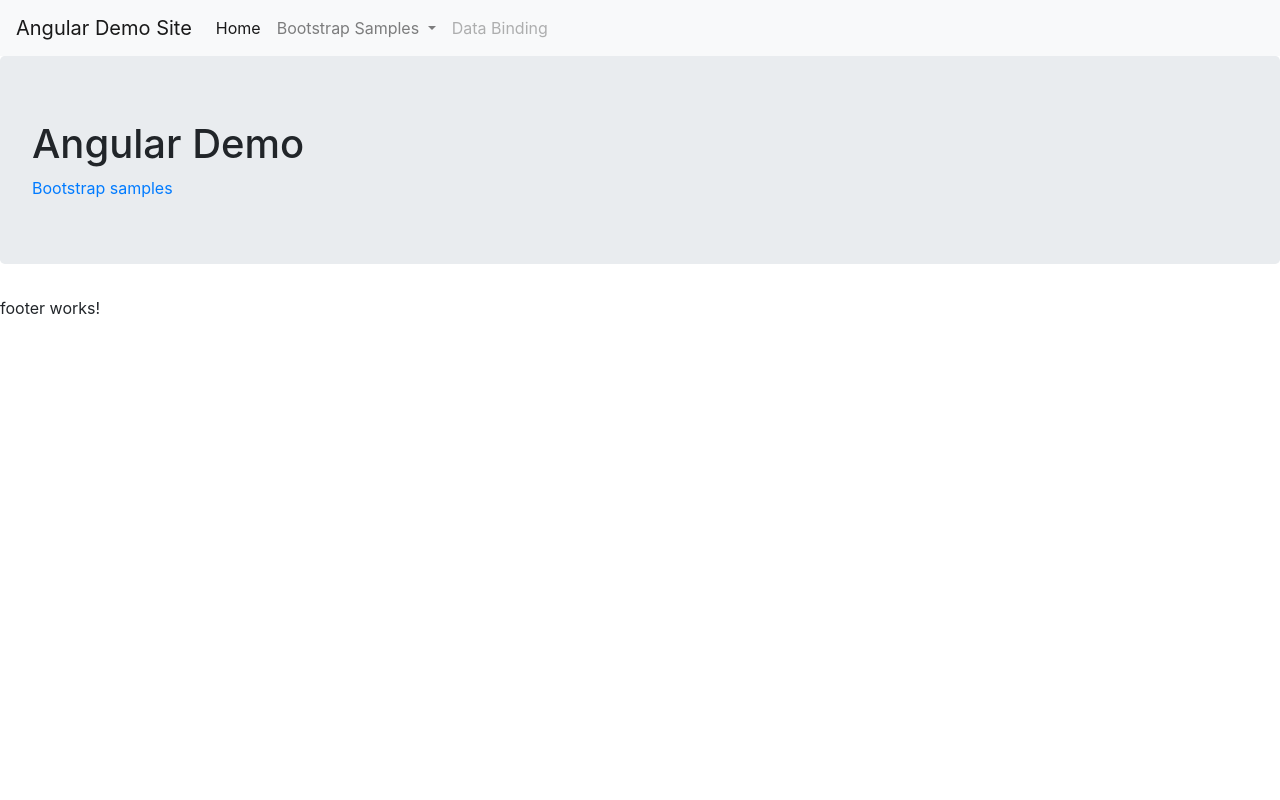
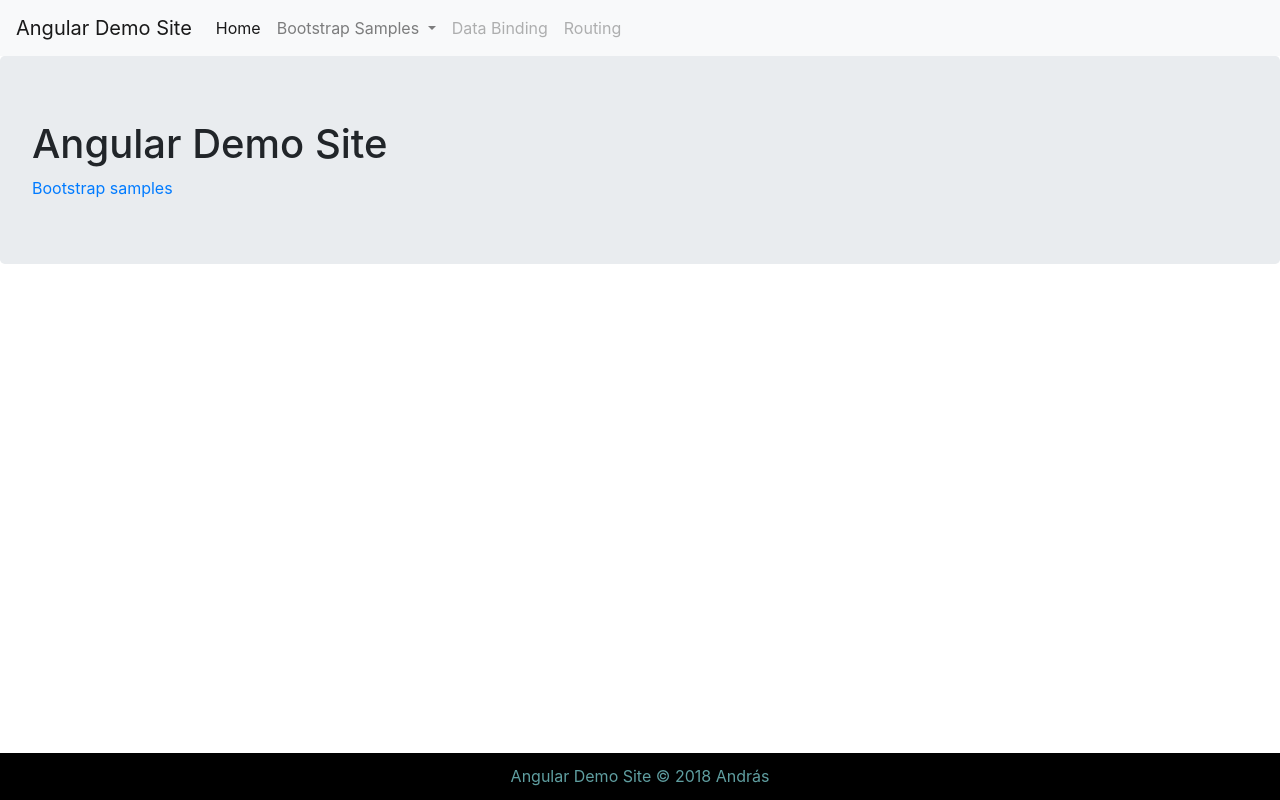
Before and after one commit to asszem/AngularDemo, an Angular app: page /landing-page in a window 1280 px wide. Built offline with nearby package versions, Linux system fonts and the light colour scheme.

Commit message:
Implement fixed sticky bottom footer

```diff
--- a/src/app/footer/footer.component.css
+++ b/src/app/footer/footer.component.css
@@ -0,0 +1,10 @@
+.footer {
+    position: absolute;
+    vertical-align: middle;
+    bottom: 0;
+    width: 100%;
+    background-color: black;
+    padding: 5px;
+    color: cadetblue;
+    line-height: 0.3;
+}
--- a/src/app/footer/footer.component.html
+++ b/src/app/footer/footer.component.html
@@ -1,3 +1,4 @@
-<p>
-  footer works!
-</p>
+<footer class="footer font-small blue">
+  <div class="footer-copyright text-center py-3">Angular Demo Site © 2018 András
+  </div>
+</footer>
--- a/src/app/header/header.component.html
+++ b/src/app/header/header.component.html
@@ -33,6 +33,9 @@
       <li class="nav-item">
         <a class="nav-link disabled" href="#">Data Binding</a>
       </li>
+      <li class="nav-item">
+        <a class="nav-link disabled" href="#">Routing</a>
+      </li>
     </ul>
   </div>
 </nav>
--- a/src/app/landing-page/landing-page.component.ts
+++ b/src/app/landing-page/landing-page.component.ts
@@ -6,7 +6,7 @@ import { Component, OnInit } from '@angular/core';
   styleUrls: ['./landing-page.component.css']
 })
 export class LandingPageComponent implements OnInit {
-  pageTitle = 'Angular Demo';
+  pageTitle = 'Angular Demo Site';
   constructor() { }
 
   ngOnInit() {
```
